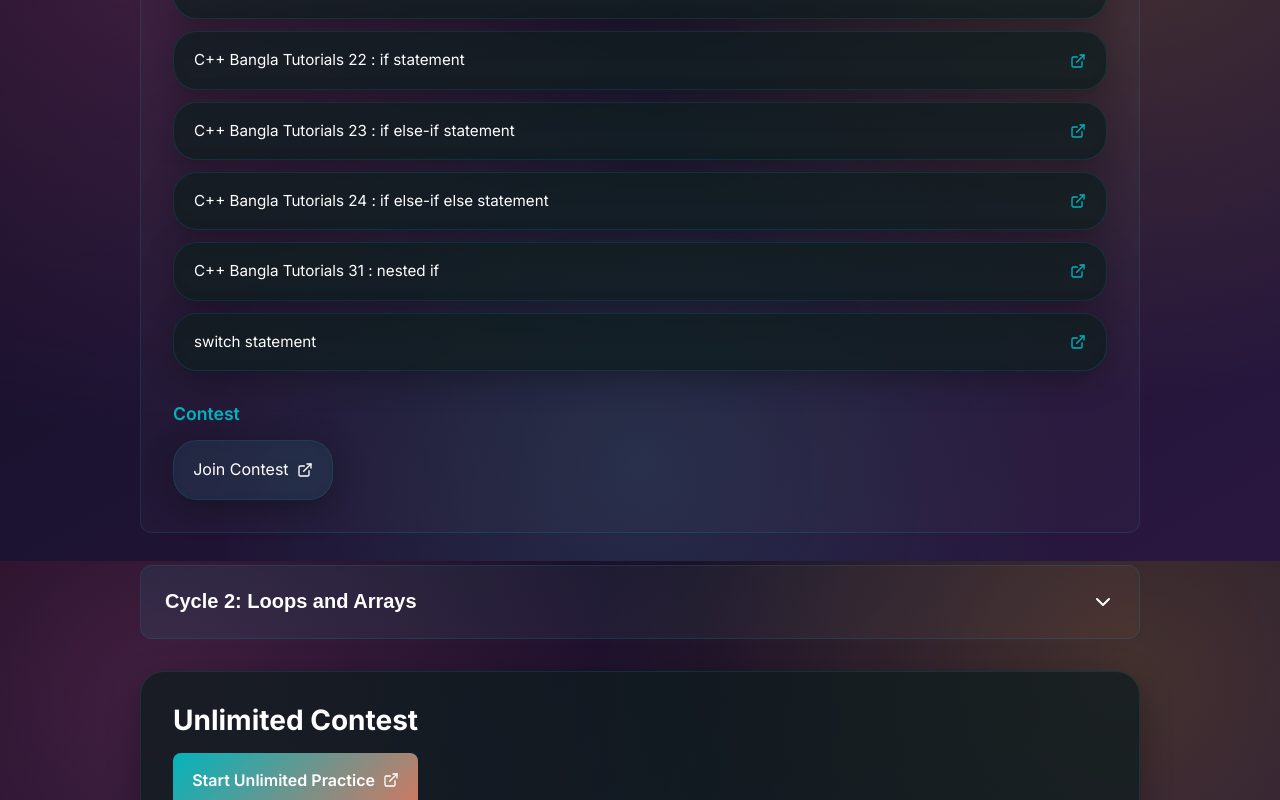
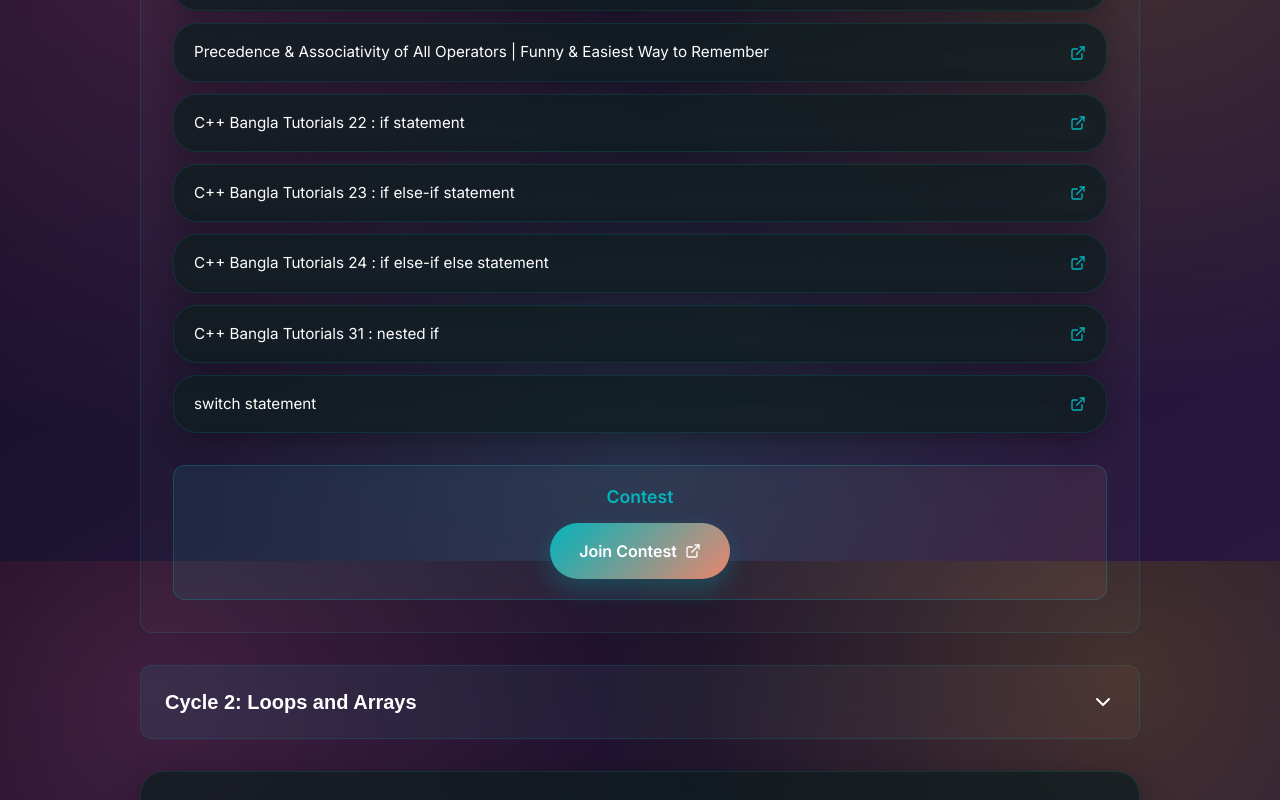
Before and after one commit to Tridibdeb21/CPWING, a React (Vite) app: page /level0 in a window 1280 px wide. Shown: the part 1039-1839 px from the top of the page. Built offline with nearby package versions, Linux system fonts and the light colour scheme.

Commit message:
contest_in_centre_condi_add

```diff
--- a/src/pages/Level0.jsx
+++ b/src/pages/Level0.jsx
@@ -21,7 +21,7 @@ const Level0 = () => {
 	const level0Data = {
 		cycle1: {
 			title: 'Cycle 1: C++ Fundamentals & Operators',
-			topics: ['Variables', 'Data Types', 'Operators', 'Input/Output'],
+			topics: ['Variables', 'Data Types', 'Operators', 'Input/Output', 'Conditional Statements'],
 			resources: [
 				{ title: 'C++ Programming Intro - GeeksforGeeks', url: 'https://www.geeksforgeeks.org/cpp-programming-intro/' },
 				{ title: 'Basic Input and Output in C++', url: 'https://www.geeksforgeeks.org/basic-input-output-c/' },
@@ -131,9 +131,34 @@ const Level0 = () => {
 						</motion.div>
 					</div>
 
-					<div>
+					<div style={{
+						textAlign: 'center',
+						padding: '1.25rem',
+						borderRadius: '12px',
+						border: '1px solid rgba(3, 180, 188, 0.25)',
+						background: 'linear-gradient(135deg, rgba(3, 180, 188, 0.1) 0%, rgba(255, 144, 114, 0.08) 100%)'
+					}}>
 						<h3 style={{ fontSize: '1.1rem', fontWeight: '600', marginBottom: '1rem', color: 'var(--accent-blue)' }}>Contest</h3>
-						<a href={data.contest} target="_blank" rel="noopener noreferrer" className="glass-panel" style={{ display: 'inline-flex', alignItems: 'center', gap: '0.5rem', padding: '1rem 1.2rem', textDecoration: 'none', color: 'var(--text-primary)', background: 'rgba(3, 180, 188, 0.08)' }}>
+						<a
+							href={data.contest}
+							target="_blank"
+							rel="noopener noreferrer"
+							style={{
+								display: 'inline-flex',
+								alignItems: 'center',
+								justifyContent: 'center',
+								gap: '0.5rem',
+								padding: '0.95rem 1.5rem',
+								minWidth: '180px',
+								textDecoration: 'none',
+								color: '#ffffff',
+								background: 'linear-gradient(135deg, var(--accent-blue) 0%, rgba(255, 144, 114, 0.9) 100%)',
+								borderRadius: '999px',
+								fontWeight: 600,
+								boxShadow: '0 10px 24px rgba(3, 180, 188, 0.28)',
+								transition: 'transform 0.2s ease, box-shadow 0.2s ease'
+							}}
+						>
 							Join Contest
 							<ExternalLink size={16} />
 						</a>
--- a/src/pages/Level1.jsx
+++ b/src/pages/Level1.jsx
@@ -127,9 +127,34 @@ const Level1 = () => {
 						</motion.div>
 					</div>
 
-					<div>
+					<div style={{
+						textAlign: 'center',
+						padding: '1.25rem',
+						borderRadius: '12px',
+						border: '1px solid rgba(3, 180, 188, 0.25)',
+						background: 'linear-gradient(135deg, rgba(3, 180, 188, 0.1) 0%, rgba(255, 144, 114, 0.08) 100%)'
+					}}>
 						<h3 style={{ fontSize: '1.1rem', fontWeight: '600', marginBottom: '1rem', color: 'var(--accent-blue)' }}>Contest</h3>
-						<a href={data.contest} target="_blank" rel="noopener noreferrer" className="glass-panel" style={{ display: 'inline-flex', alignItems: 'center', gap: '0.5rem', padding: '1rem 1.2rem', textDecoration: 'none', color: 'var(--text-primary)', background: 'rgba(3, 180, 188, 0.08)' }}>
+						<a
+							href={data.contest}
+							target="_blank"
+							rel="noopener noreferrer"
+							style={{
+								display: 'inline-flex',
+								alignItems: 'center',
+								justifyContent: 'center',
+								gap: '0.5rem',
+								padding: '0.95rem 1.5rem',
+								minWidth: '180px',
+								textDecoration: 'none',
+								color: '#ffffff',
+								background: 'linear-gradient(135deg, var(--accent-blue) 0%, rgba(255, 144, 114, 0.9) 100%)',
+								borderRadius: '999px',
+								fontWeight: 600,
+								boxShadow: '0 10px 24px rgba(3, 180, 188, 0.28)',
+								transition: 'transform 0.2s ease, box-shadow 0.2s ease'
+							}}
+						>
 							Join Contest
 							<ExternalLink size={16} />
 						</a>
```
